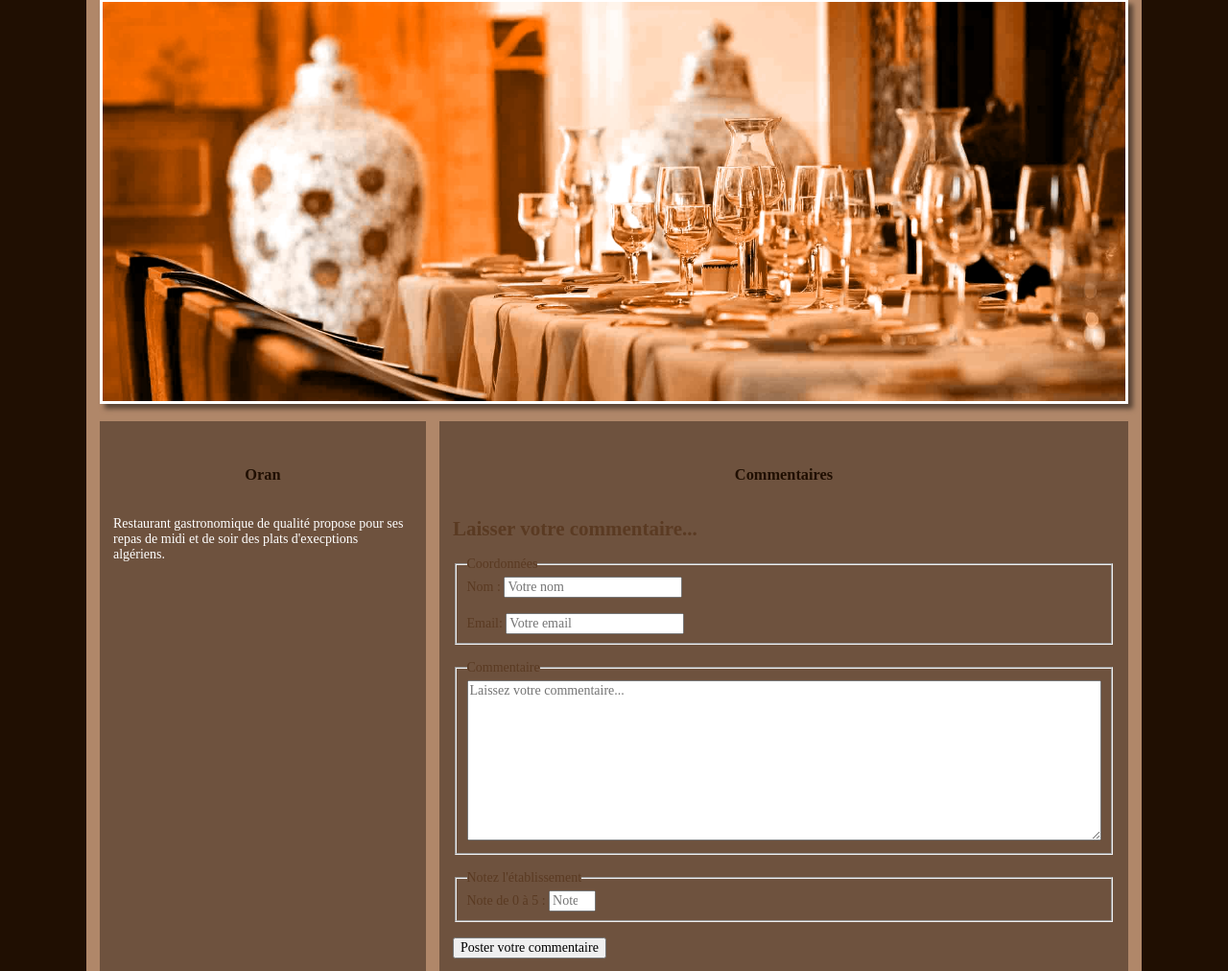
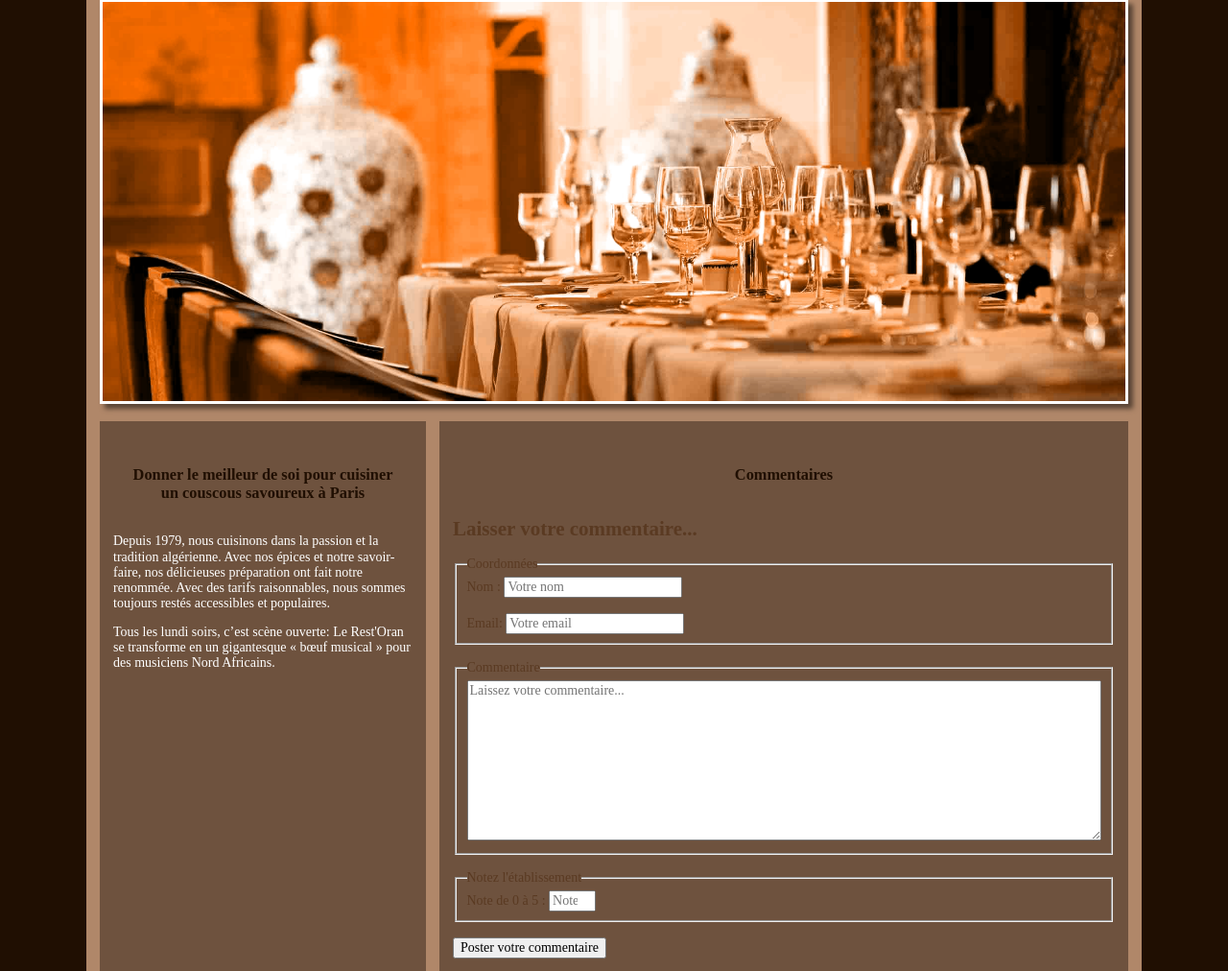
Before and after one commit to ingushsamad/sjm, a PHP site: page / in a window 1280 px wide. Shown: the part 331-1343 px from the top of the page at 96% size. Run offline with PHP 8.4, Linux system fonts and the light colour scheme; data that the repository does not hold is empty.

Commit message:
ajout samad

```diff
--- a/views/home.phtml
+++ b/views/home.phtml
@@ -2,8 +2,10 @@
 	<img src="public/img/restaurant1.jpg" alt="Image du restaurant" class="thumb">
 	<section id="presentation">
 		<article>
-			<h3>Oran</h3>
-			<p>Restaurant gastronomique de qualité propose pour ses repas de midi et de soir des plats d'execptions algériens.</p>
+			<h3>Donner le meilleur de soi pour cuisiner un couscous savoureux à Paris</h3>
+			<p>Depuis 1979, nous cuisinons dans la passion et la tradition algérienne. Avec nos épices et notre savoir-faire, nos délicieuses préparation ont fait notre renommée. Avec des tarifs raisonnables, nous sommes toujours restés accessibles et populaires.</p>
+
+			<p>Tous les lundi soirs, c’est scène ouverte: Le Rest'Oran se transforme en un gigantesque « bœuf musical » pour des musiciens Nord Africains.</p>
 		</article>
 		<article>
 			<h3>Commentaires</h3>
```
